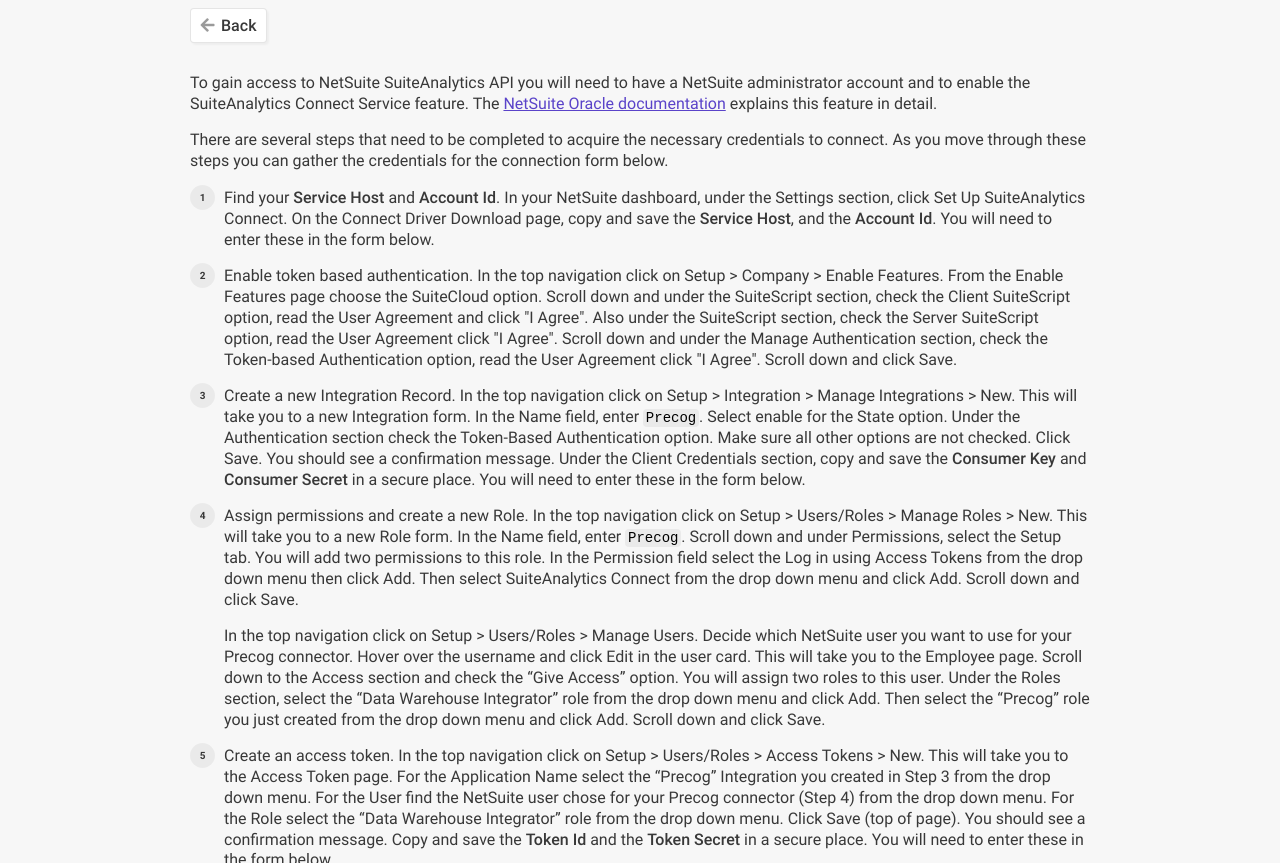
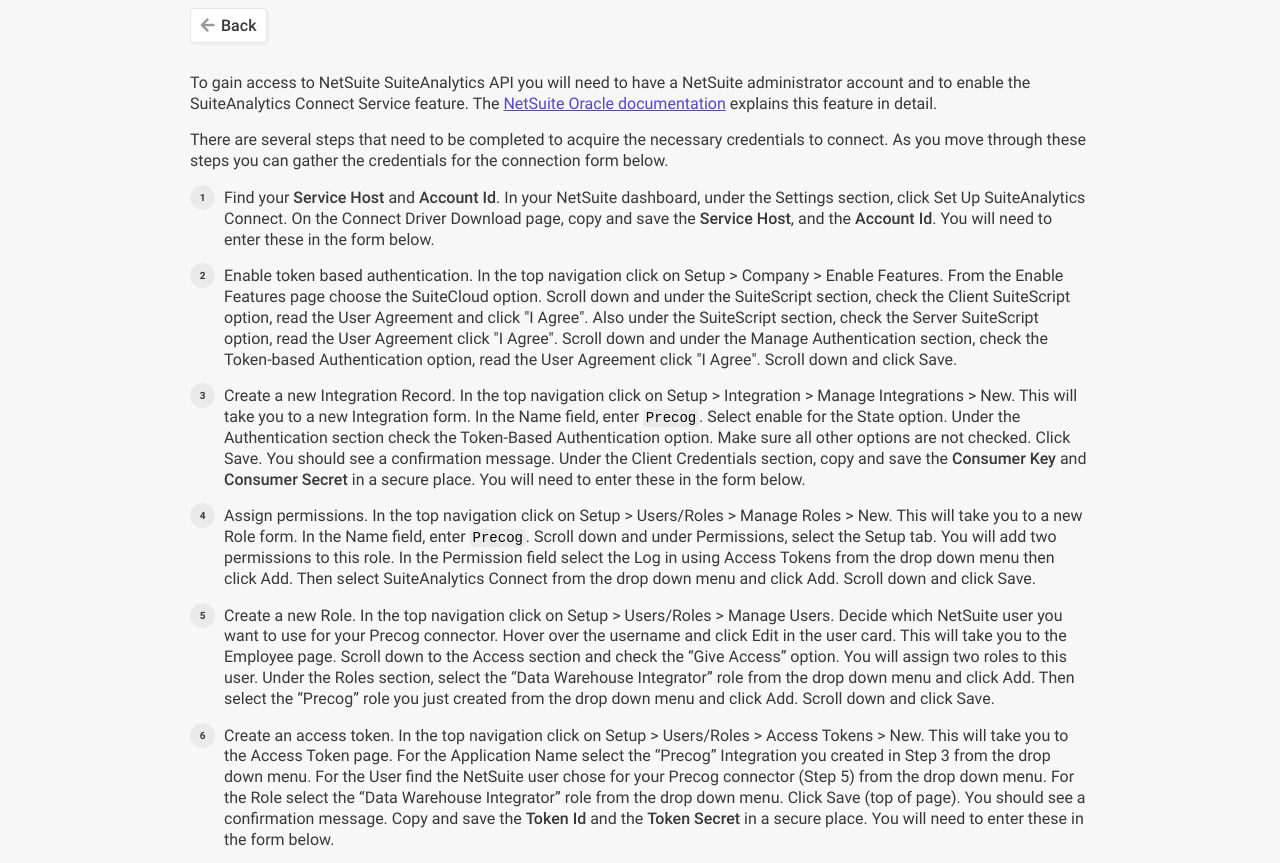
Before and after one commit to amyspencerproject/precog-netsuite, a plain HTML site: page index.html in a window 1280 px wide. Shown: the part 164-1027 px from the top of the page. Drawn offline with nearby package versions, Linux system fonts and the light colour scheme; files that its build step writes are made by us from their sources; a web font is replaced by a local one.

Commit message:
Add additional step instead of two paragraphs in one numbered list element

```diff
--- a/index.html
+++ b/index.html
@@ -88,7 +88,7 @@
                 </li>
                 <li class="InstructionList-item">
                   <p>
-                    Assign permissions and create a new Role. In the top navigation click on
+                    Assign permissions. In the top navigation click on
                     Setup > Users/Roles > Manage Roles > New.  This will take you to a new Role
                     form. In the Name field, enter <code>Precog</code>. Scroll down and under Permissions,
                     select the Setup tab. You will add two permissions to this role. In the
@@ -96,8 +96,9 @@
                     menu then click Add. Then select SuiteAnalytics Connect from the drop down
                     menu and click Add. Scroll down and click Save.
                   </p>
+                  <li class="InstructionList-item">
                     <p>
-                    In the top navigation click on Setup > Users/Roles > Manage Users. Decide
+                      Create a new Role. In the top navigation click on Setup > Users/Roles > Manage Users. Decide
                       which NetSuite user you want to use for your Precog connector.  Hover over
                       the username and click Edit in the user card. This will take you to the
                       Employee page. Scroll down to the Access section and check the “Give Access”
@@ -107,13 +108,15 @@
                       and click Add. Scroll down and click Save.
                     </p>
                   </li>
+
+                </li>
                 <li class="InstructionList-item">
                   <p>
                     Create an access token. In the top navigation click on Setup > Users/Roles >
                     Access Tokens > New.  This will take you to the Access Token page. For the
                     Application Name select the “Precog” Integration you created in Step 3 from
                     the drop down menu. For the User find the NetSuite user chose for your Precog
-                    connector (Step 4) from the drop down menu. For the Role select the “Data Warehouse
+                    connector (Step 5) from the drop down menu. For the Role select the “Data Warehouse
                     Integrator” role from the drop down menu. Click Save (top of page). You should see
                     a confirmation message. Copy and save the <strong>Token Id</strong> and the
                     <strong>Token Secret</strong> in a secure
```
Lines whose indentation alone changed are shown as unchanged.
